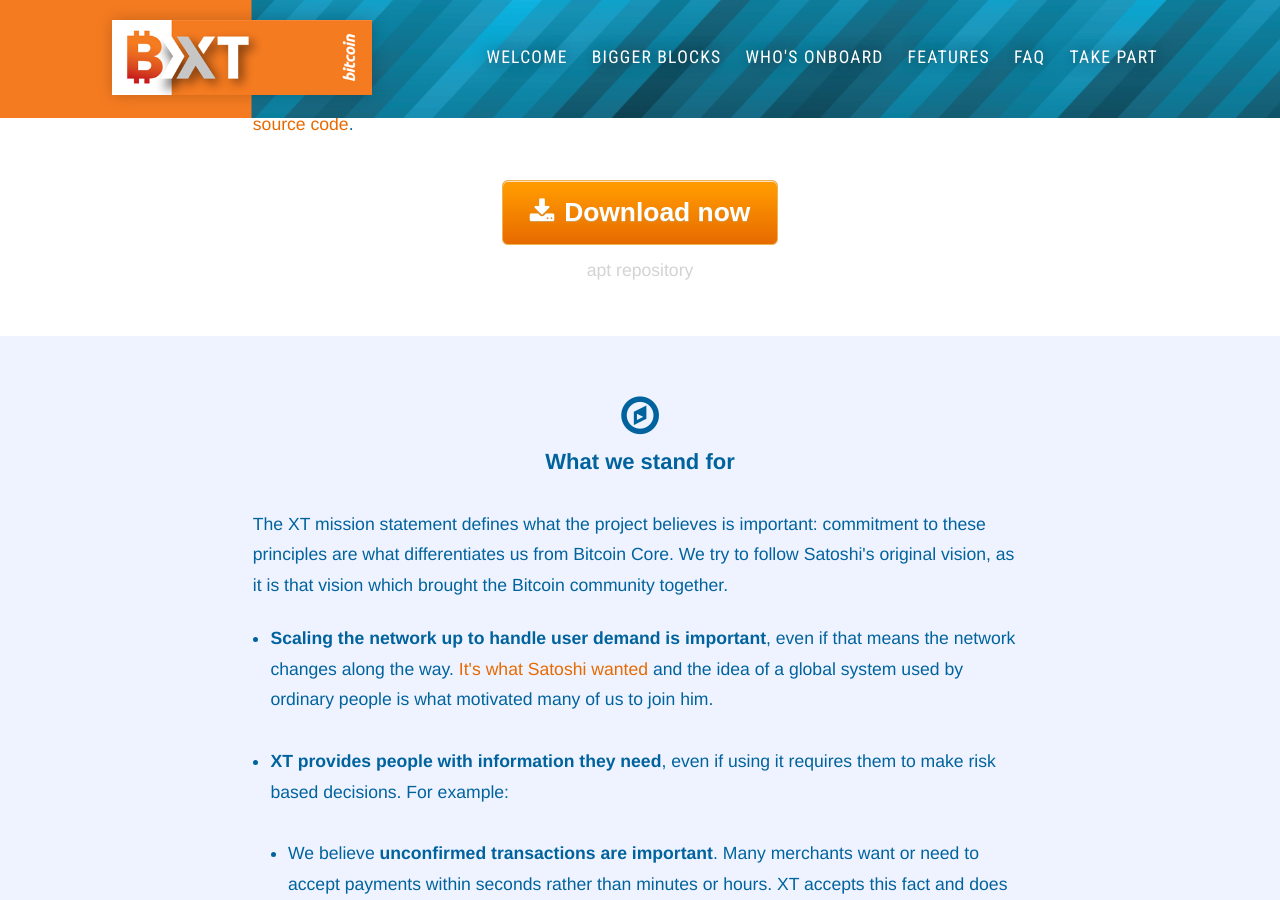
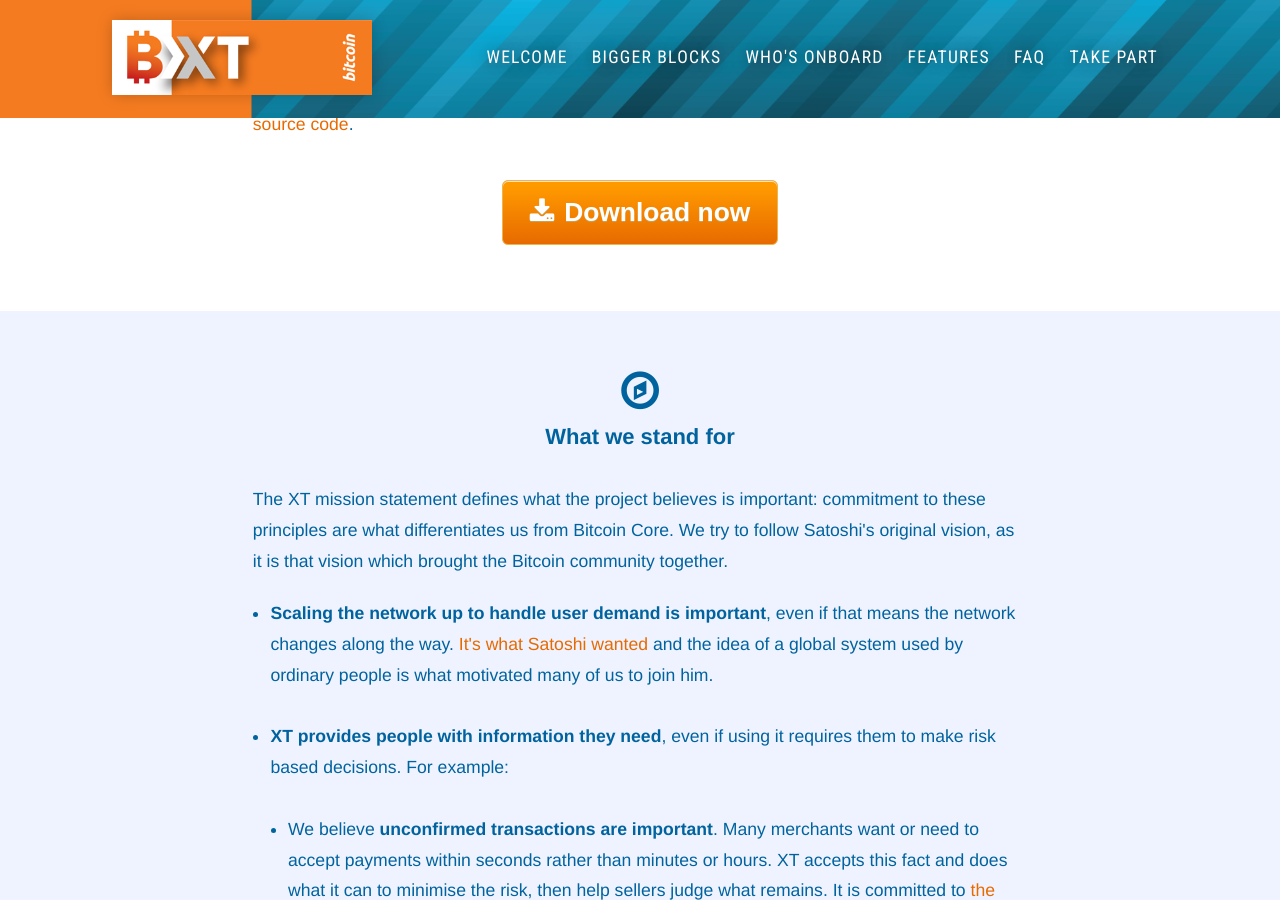
Before and after one commit to bitcoinxt/website, a Jekyll site: the page built from index.html, in a window 1280 px wide and 900 px high, scrolled down 336 px. Built offline with Jekyll 4.4.1, drawn with Linux system fonts in a browser that asks for light colours; nearby versions of some CDN libraries.

Commit message:
Update index-page.html

```diff
--- a/_layouts/index-page.html
+++ b/_layouts/index-page.html
@@ -26,9 +26,9 @@ description: "Bitcoin XT is an implementation of a full node that embraces Bitco
 
         <div id="download">
             <a id="download-link" href="https://github.com/bitcoinxt/bitcoinxt/releases/latest" class="myButton mg-btm-05" title="Download now"><i class="fa fa-download fa-1x"></i>Download now</a>
-            <div id="releases-page-links">
+            <!-- <div id="releases-page-links">
             <a class="muted_link" href="apt.html" title="APT repository - Bitcoin XT">apt repository</a>
-            </div>
+            </div> -->
         </div>
 
 <!--   # disabled until gandi gets back to me about why their mail forwarding is hosed
```
